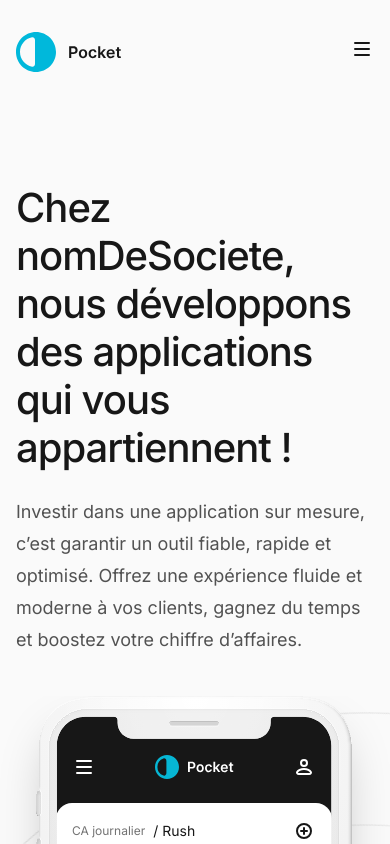
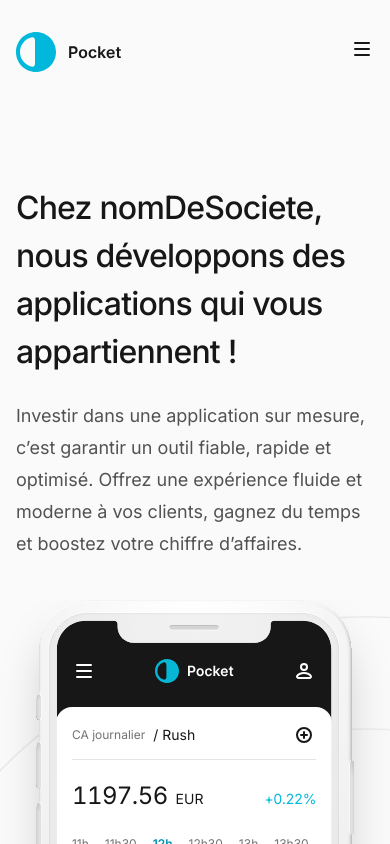
Before and after one commit to Iskandar835/landing-page, a Next.js app: page / in a window 390 px wide. Shown: the top 844 px of the page. Built offline with nearby package versions, Linux system fonts and the light colour scheme.

Commit message:
chore: ajustement css

```diff
--- a/src/components/Hero.tsx
+++ b/src/components/Hero.tsx
@@ -83,7 +83,7 @@ export function Hero() {
       <Container>
         <div className="lg:grid lg:grid-cols-12 lg:gap-x-8 lg:gap-y-14">
           <div className="relative z-10 mx-auto max-w-2xl lg:col-span-7 lg:max-w-none lg:pt-6 xl:col-span-6">
-            <h1 className="text-4xl font-medium tracking-tight text-gray-900">
+            <h1 className="text-3xl font-medium tracking-tight text-gray-900 lg:text-4xl">
               Chez nomDeSociete, nous développons des applications qui vous
               appartiennent !
             </h1>
```
